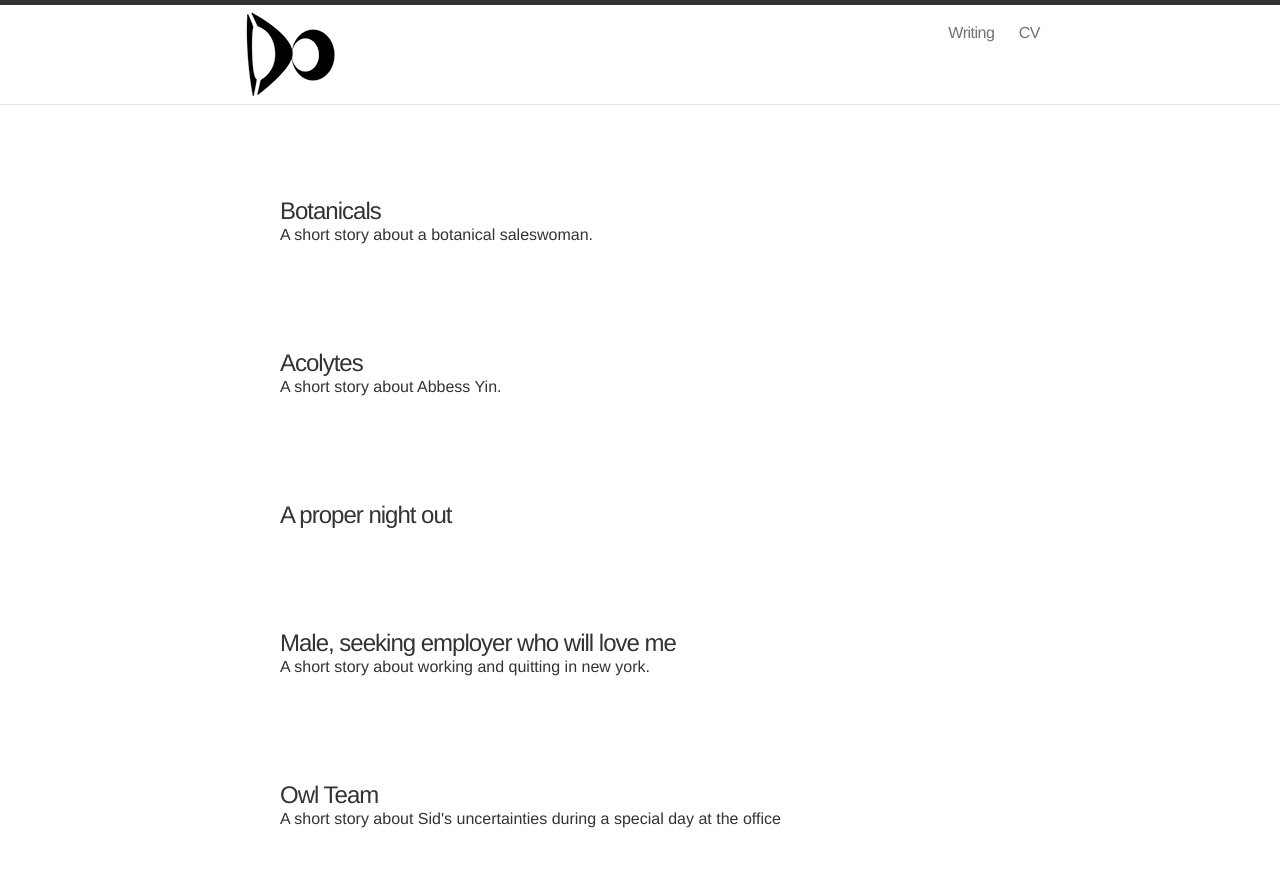
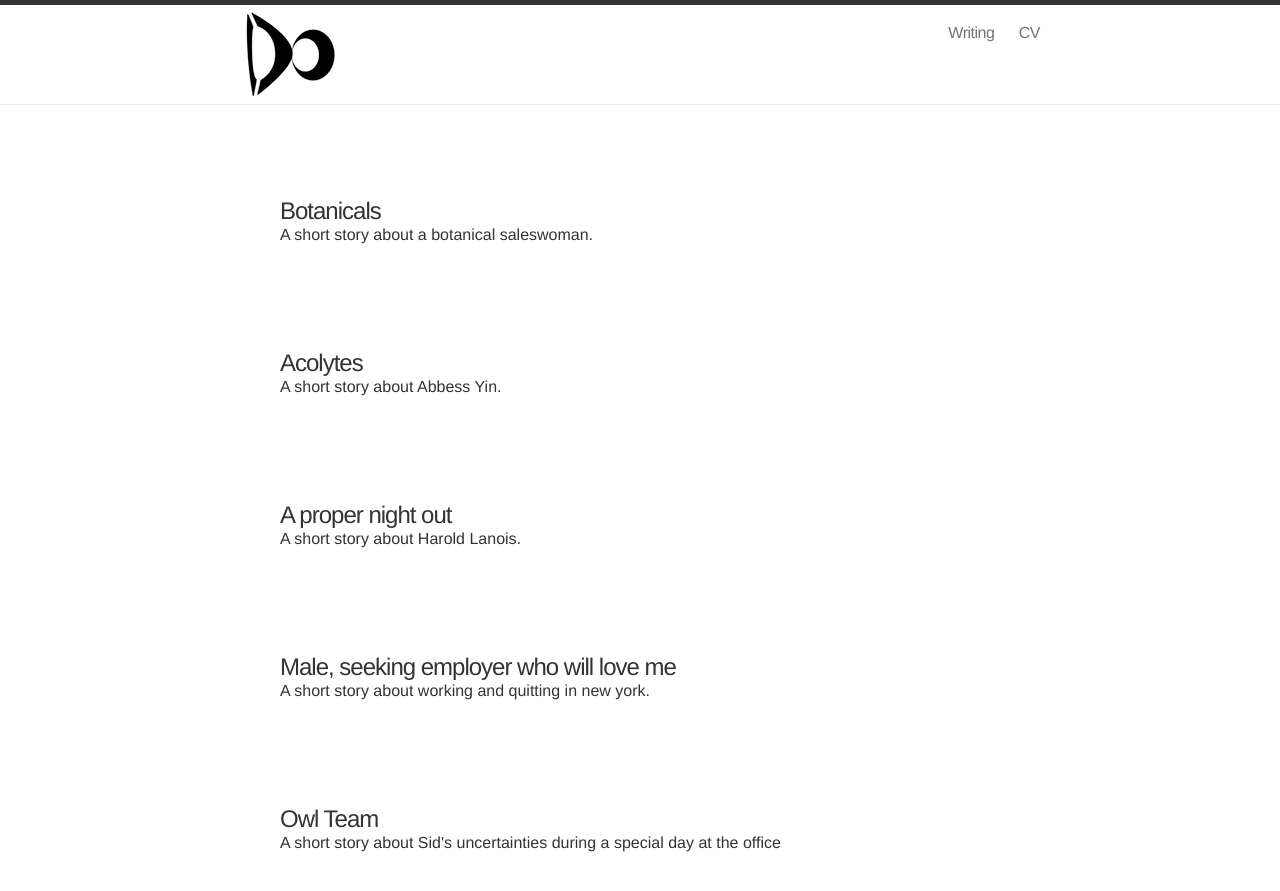
Before and after one commit to dericko/dericko.github.io, a Jekyll site: the page built from index.html, in a window 1280 px wide and 900 px high. Shown: the top 891 px of the window. Built offline with Jekyll 4.4.1, drawn with Linux system fonts in a browser that asks for light colours.

Commit message:
add desc to story

```diff
--- a/_posts/2016-02-29-a-proper-night-out.md
+++ b/_posts/2016-02-29-a-proper-night-out.md
@@ -1,6 +1,7 @@
 ---
 layout: post
 title: "A proper night out"
+description: "A short story about Harold Lanois."
 categories: writing fiction
 tags: featured
 ---
```
